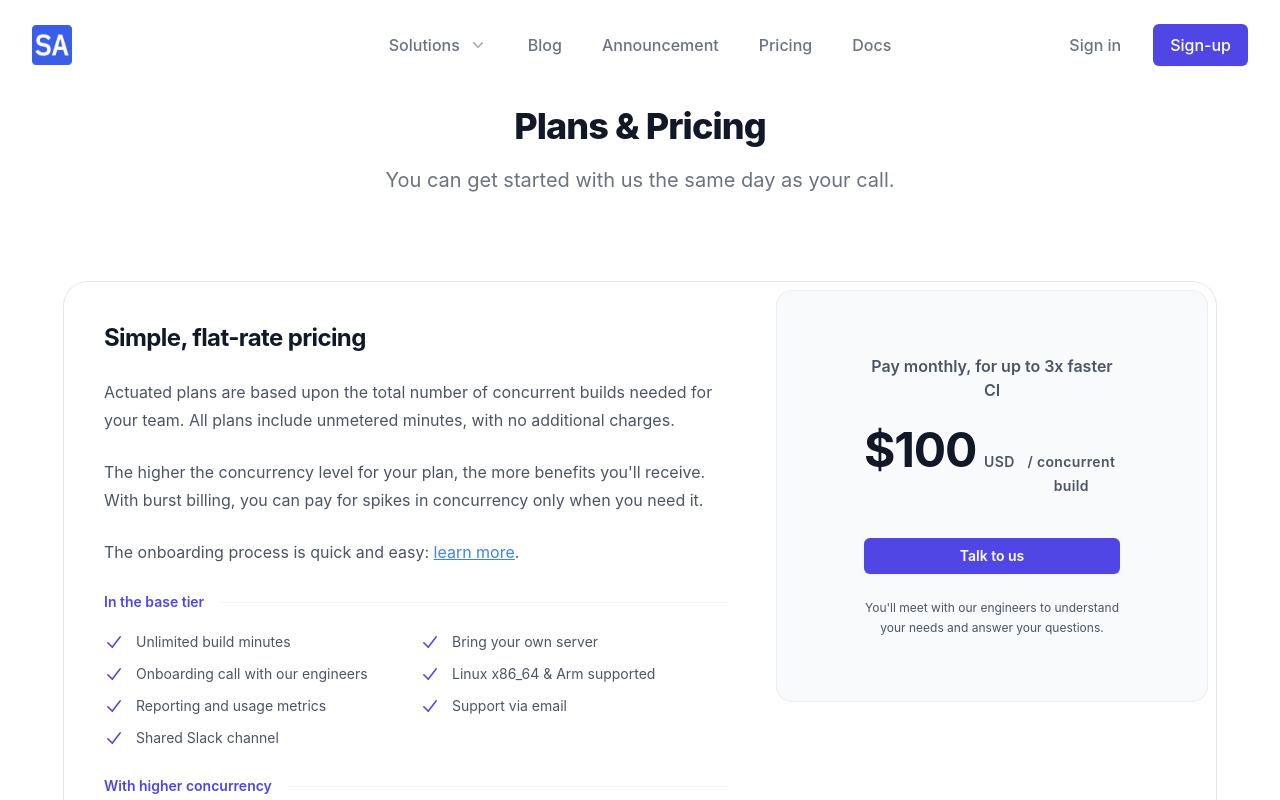
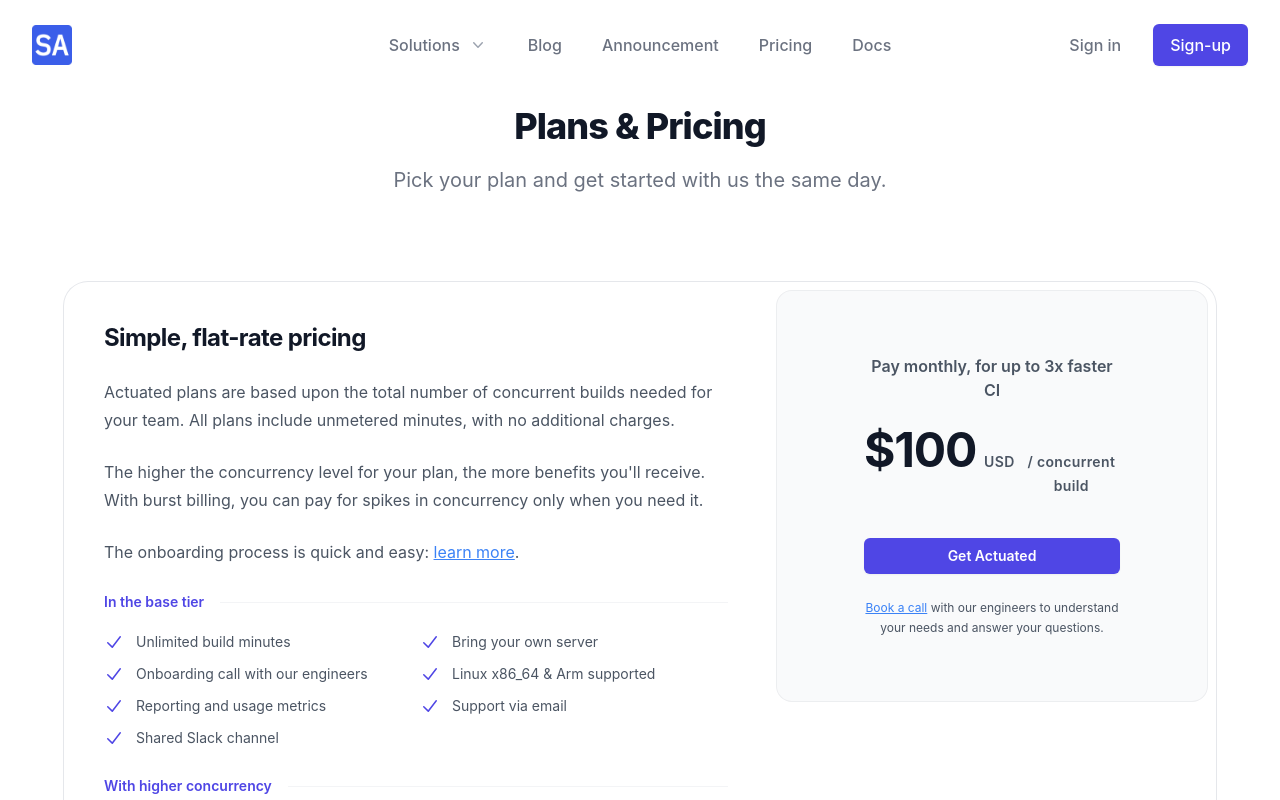
Before and after one commit to self-actuated/actuated.com, a Next.js app: page /pricing in a window 1280 px wide. Shown: the top 800 px of the page. Built offline with nearby package versions, Linux system fonts and the light colour scheme; a web font is replaced by a local one.

Commit message:
Link to actuated checkout
Signed-off-by: Han Verstraete (OpenFaaS Ltd) <han@openfaas.com>

```diff
--- a/pages/pricing/index.js
+++ b/pages/pricing/index.js
@@ -38,13 +38,13 @@ export default function Pricing({ posts }) {
                 Plans & Pricing
             </h1>
             <p className="max-w-l mt-5 mx-auto text-xl leading-7 text-gray-500">
-              You can get started with us the same day as your call.{' '}
+              Pick your plan and get started with us the same day.{' '}
             </p>
           </div>
         </div>
       </div>
 
-    <ul className="container max-w-7xl mx-auto mt-4 px-4 sm:px-6 lg:px-8 min-height-500">
+    <ul className="container max-w-7xl mx-auto m-4 px-4 sm:px-6 lg:px-8 min-height-500">
         <div className="bg-white">
           <div className="mx-auto max-w-7xl px-6 lg:px-8">
             <div className="mx-auto mt-16 max-w-2xl rounded-3xl ring-1 ring-gray-200 sm:mt-20 lg:mx-0 lg:flex lg:max-w-none">
@@ -122,13 +122,13 @@ export default function Pricing({ posts }) {
                       <span className="text-sm font-semibold leading-6 tracking-wide text-gray-600"> / concurrent build</span>
                     </p>
                     <a
-                      href="https://forms.gle/8XmpTTWXbZwWkfqT6"
+                      href="https://orders.actuated.dev/products/actuated"
                       className="mt-10 block w-full rounded-md bg-indigo-600 px-3 py-2 text-center text-sm font-semibold text-white shadow-sm hover:bg-indigo-500 focus-visible:outline focus-visible:outline-2 focus-visible:outline-offset-2 focus-visible:outline-indigo-600"
                     >
-                      Talk to us
+                      Get Actuated
                     </a>
                     <p className="mt-6 text-xs leading-5 text-gray-600">
-                      You'll meet with our engineers to understand your needs and answer your questions.
+                      <a className="text-blue-500 underline" href="https://docs.google.com/forms/d/e/1FAIpQLScA12IGyVFrZtSAp2Oj24OdaSMloqARSwoxx3AZbQbs0wpGww/viewform">Book a call</a> with our engineers to understand your needs and answer your questions.
                     </p>
                   </div>
                 </div>
```
